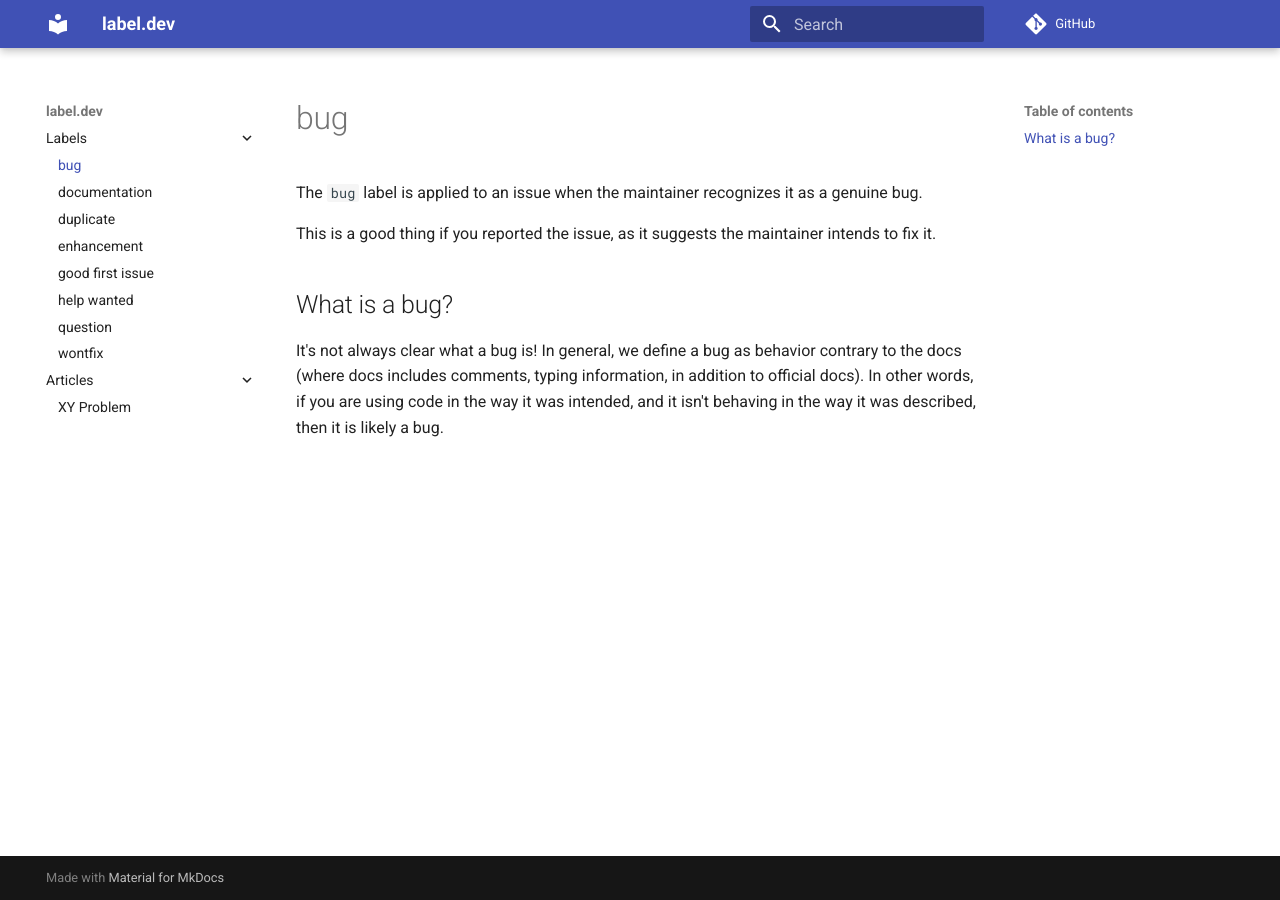
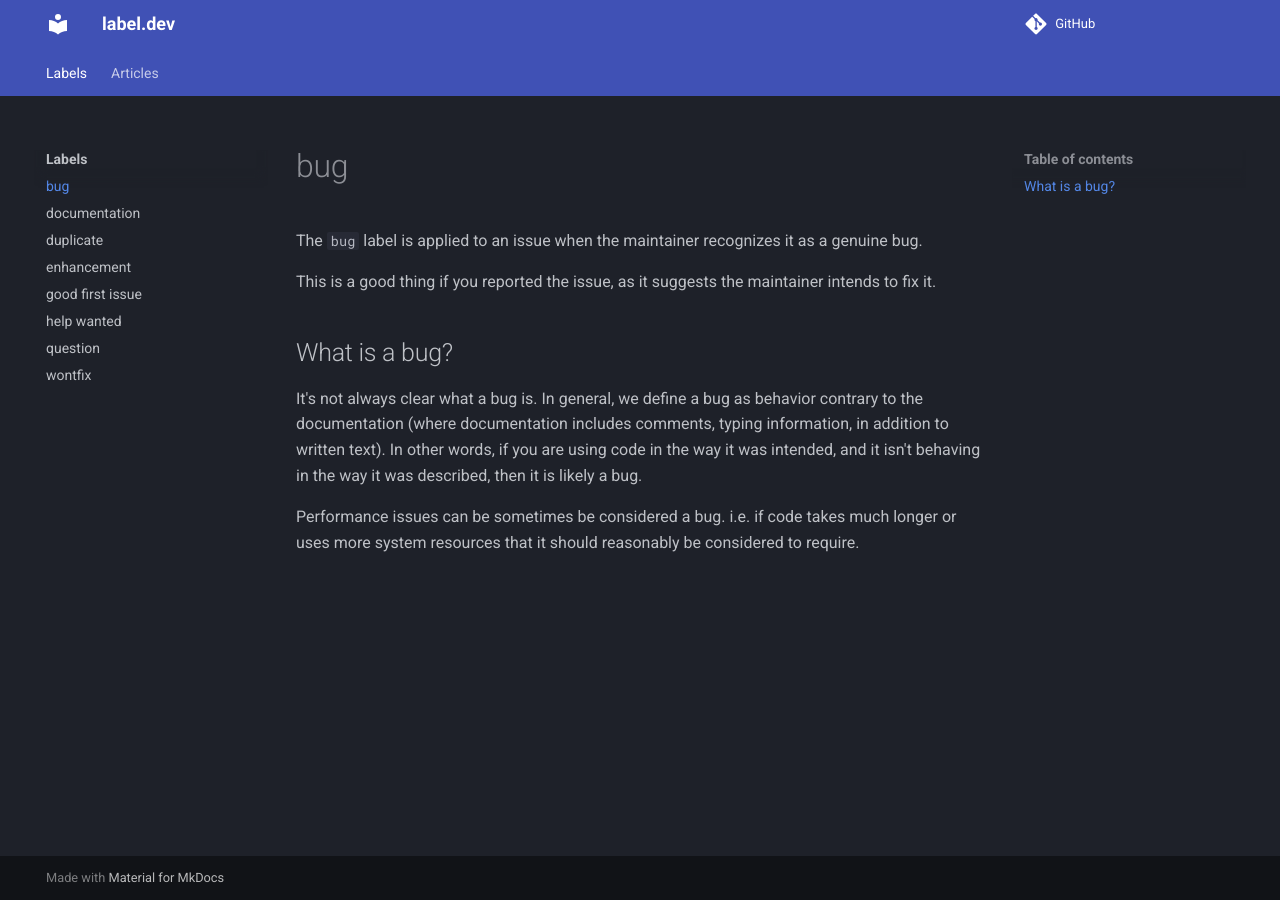
Before and after one commit to Textualize/label.dev, an MkDocs documentation site: the page built from docs/bug.md, in a window 1280 px wide. Built offline with MkDocs 1.6.1 and Material for MkDocs 9.7.7, drawn with Linux system fonts in a browser that asks for light colours; comment, search, counter and statistics services are not loaded.

```diff
--- a/docs/bug.md
+++ b/docs/bug.md
@@ -6,6 +6,9 @@ This is a good thing if you reported the issue, as it suggests the maintainer in
 
 ## What is a bug?
 
-It's not always clear what a bug is!
-In general, we define a bug as behavior contrary to the docs (where docs includes comments, typing information, in addition to official docs).
+It's not always clear what a bug is.
+In general, we define a bug as behavior contrary to the documentation (where documentation includes comments, typing information, in addition to written text).
 In other words, if you are using code in the way it was intended, and it isn't behaving in the way it was described, then it is likely a bug.
+
+Performance issues can be sometimes be considered a bug.
+i.e. if code takes much longer or uses more system resources that it should reasonably be considered to require.
--- a/mkdocs.yml
+++ b/mkdocs.yml
@@ -1,13 +1,23 @@
 site_name: label.dev
 repo_url: https://github.com/textualize/label.dev
+# custom_dir: overrides
 theme:
   name: material
   features:
     - navigation.expand
     - navigation.path
     - navigation.indexes
+    - navigation.tabs
+    - navigation.sections
+  palette:
+    scheme: slate
+plugins:
+  - social
 markdown_extensions:
   - footnotes
+  - admonition
+  - pymdownx.details
+  - pymdownx.superfences
 docs_dir: docs
 nav:
   - Labels:
@@ -21,4 +31,5 @@ nav:
       - "question.md"
       - "wontfix.md"
   - Articles:
+      - "./articles/closed-issue.md"
       - "./articles/xy-problem.md"
```
Also changed, not shown: README.md (+5 -0 lines), docs/articles/closed-issue.md (added, +11 -0 lines), docs/articles/xy-problem.md (+11 -0 lines), docs/enhancement.md (+3 -0 lines), docs/index.md (+5 -2 lines), 2 other files.
